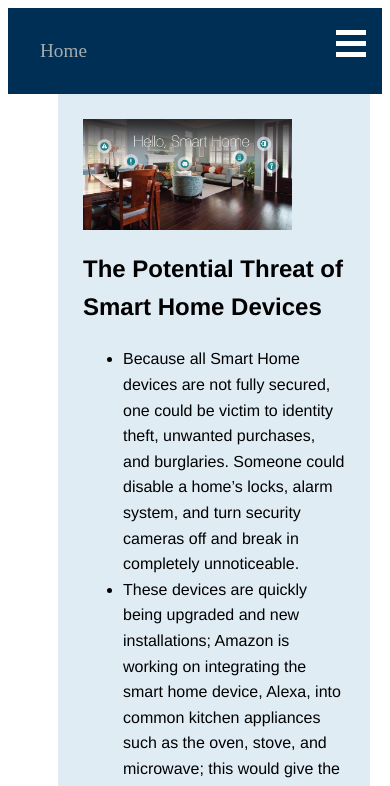
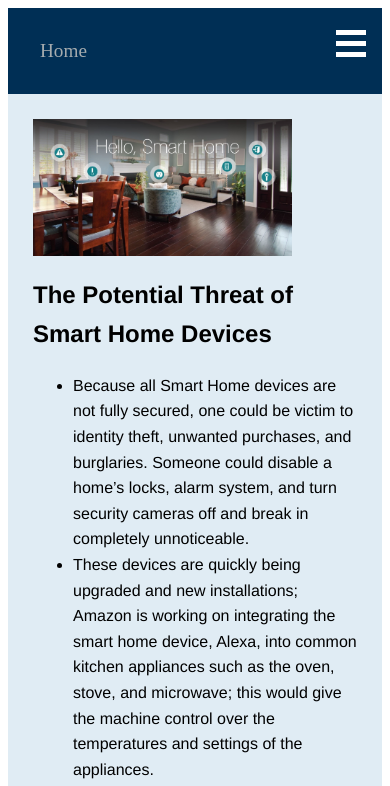
Before and after one commit to ChurchillsKGB/ethicscs, a website: page LinkTwo.html in a window 390 px wide. Shown: the top 786 px of the page. Drawn offline with nearby package versions, Linux system fonts and the light colour scheme.

Commit message:
removed the gutters for mobile

```diff
--- a/LinkTwo.html
+++ b/LinkTwo.html
@@ -14,8 +14,7 @@
 <body>
   <div id="header"></div>
   <div class="row">
-  <div class="col-1"></div>
-  <div class="col-10 p">
+  <div class="col-12 p">
 
     <img src='Queen1.jpg' class="pic"/>
 
@@ -41,7 +40,6 @@ Also, Smart Home companies are trying to produce technology that helps with ener
 Although, tech companies such as Amazon, Apple, and Google are making progressive advancements that have the power to help many people and the earth, they should still be obligated to make sure their technology is secure and safe so that it doesn’t bring more harm than good into the world.
 </p>
 </div>
-  <div class="col-1"></div>
   </div>
 
 </body>
```
